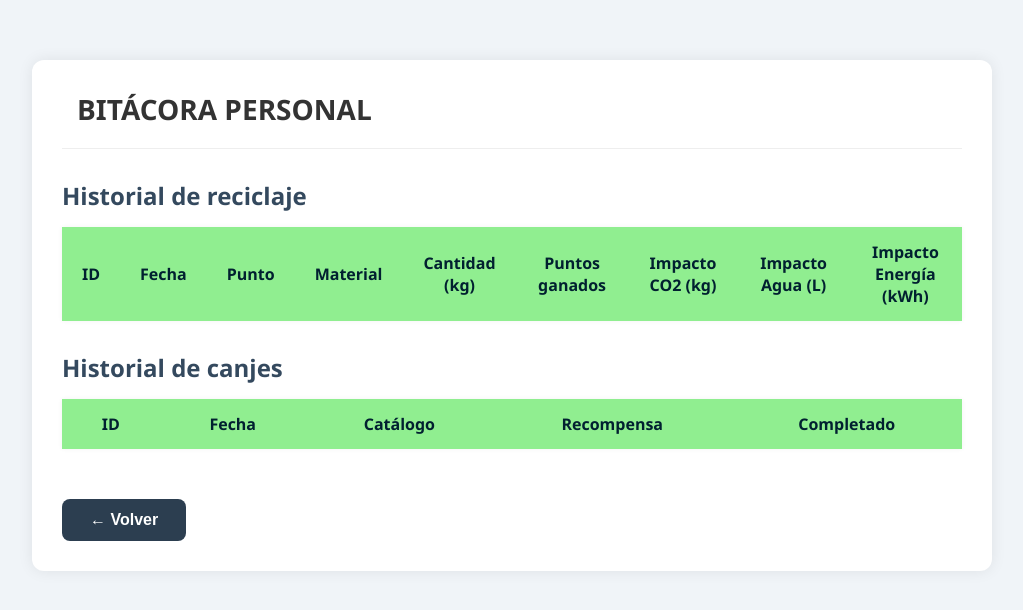
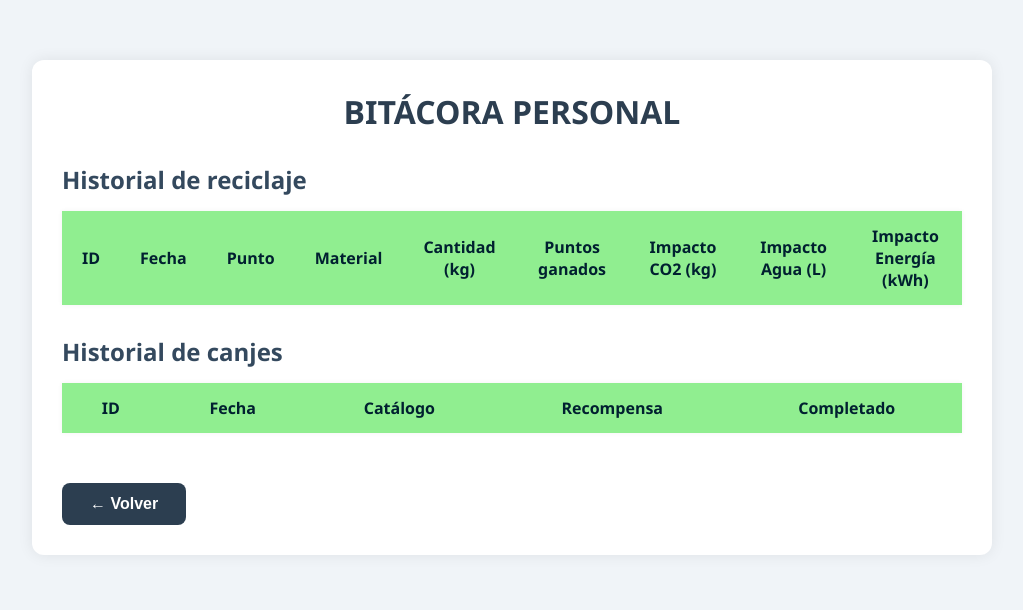
Before and after one commit to Shezitt/TBD, a PHP site: page /bitacora.php in a window 1280 px wide. Shown: the top 610 px of the page, without its empty margins (128-1151 px from the left). Run offline with PHP 8.4, Linux system fonts and the light colour scheme; lists and menus that the app fills with data are empty.

Commit message:
fix: centrar titulo

```diff
--- a/web/bitacora.php
+++ b/web/bitacora.php
@@ -4,9 +4,10 @@ require_once("conexion.php");
 ?>
 <!DOCTYPE html>
 <html lang="es">
+
 <head>
   <meta charset="UTF-8" />
-  <meta name="viewport" content="width=device-width, initial-scale=1.0"/>
+  <meta name="viewport" content="width=device-width, initial-scale=1.0" />
   <link rel="stylesheet" href="https://unpkg.com/leaflet/dist/leaflet.css" />
 
   <title>Bitácora personal</title>
@@ -24,28 +25,18 @@ require_once("conexion.php");
       padding: 30px;
       background: #ffffff;
       border-radius: 12px;
-      box-shadow: 0 0 15px rgba(0,0,0,0.08);
+      box-shadow: 0 0 15px rgba(0, 0, 0, 0.08);
     }
 
     .header {
-            display: flex;
-            align-items: center;
-            padding-bottom: 20px;
-            border-bottom: 1px solid #eee;
-            margin-bottom: 25px;
-        }
-
-        .header .icon {
-            font-size: 30px;
-            color: #4CAF50;
-            margin-right: 15px;
+      text-align: center;
+      margin-bottom: 30px;
     }
 
     .header h1 {
-            font-size: 28px;
-            color: #333;
+      font-size: 32px;
+      color: #2c3e50;
       margin: 0;
-            flex-grow: 1;
     }
 
     .cuerpo h2 {
@@ -59,7 +50,7 @@ require_once("conexion.php");
       width: 100%;
       border-collapse: collapse;
       margin-bottom: 30px;
-      box-shadow: 0 0 5px rgba(0,0,0,0.05);
+      box-shadow: 0 0 5px rgba(0, 0, 0, 0.05);
     }
 
     thead th {
@@ -110,10 +101,10 @@ require_once("conexion.php");
     }
   </style>
 </head>
+
 <body>
   <div class="container">
     <div class="header">
-      <i class="fas fa-recycle icon"></i>
       <h1>BITÁCORA PERSONAL</h1>
     </div>
 
@@ -195,4 +186,5 @@ require_once("conexion.php");
     </div>
   </div>
 </body>
+
 </html>
```
Lines whose indentation alone changed are shown as unchanged.
